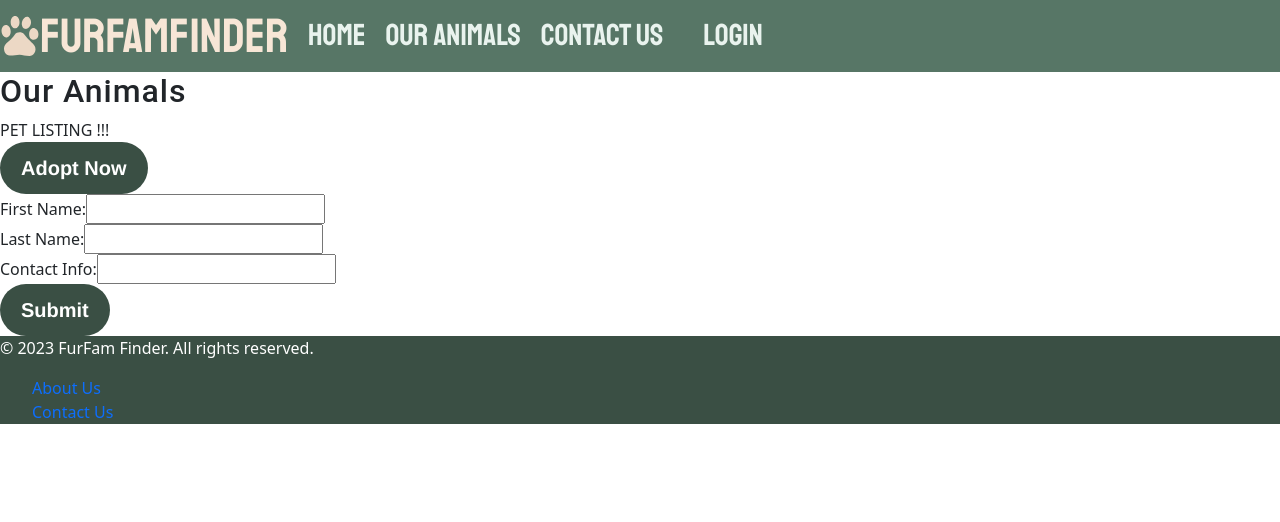
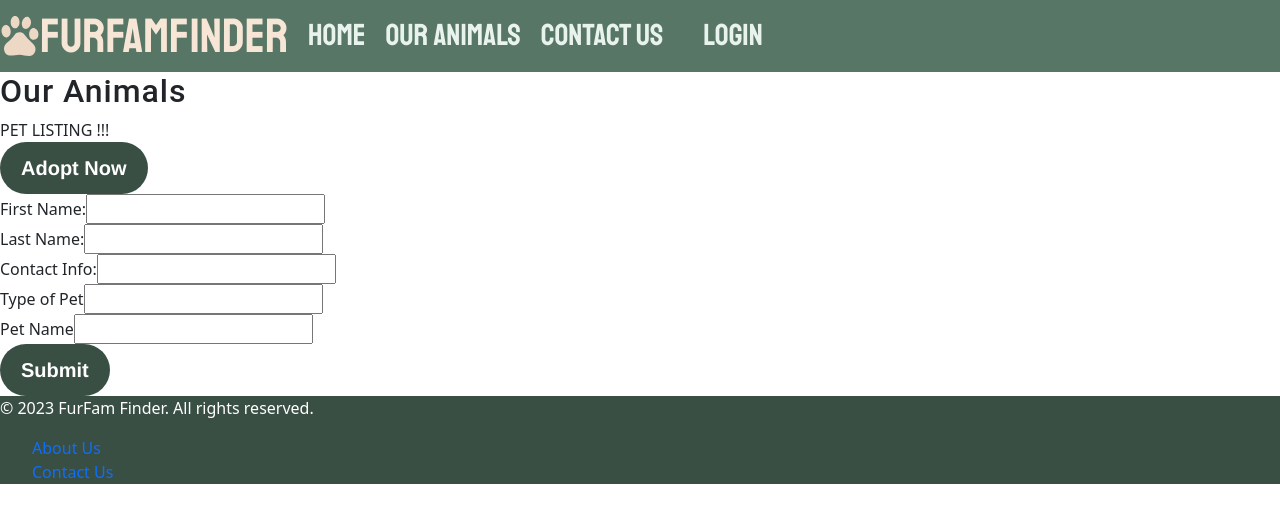
Before and after one commit to GalePerez/furfam-finder, a React (Vite) app: page /our-animals in a window 1280 px wide. Both pictures are taken after a click on the button "Adopt Now". Shown: the top 522 px of the page. Built offline with nearby package versions, Linux system fonts and the light colour scheme; a web font is replaced by a local one.

Commit message:
Fixed adoptionform

```diff
--- a/src/components/AdoptionForm.jsx
+++ b/src/components/AdoptionForm.jsx
@@ -6,6 +6,8 @@ const validationSchema = Yup.object().shape({
   firstName: Yup.string().required('First name is required'),
   lastName: Yup.string().required('Last name is required'),
   contactInfo: Yup.string().required('Contact info is required'),
+  typeOfPet: Yup.string().required('Type of pet is required'),
+  PetName: Yup.string().required('Pet name is required'),
 
 });
 
@@ -14,6 +16,9 @@ function AdoptionForm({ onSubmit }) {
     firstName: '',
     lastName: '',
     contactInfo: '',
+    typeOfPet: '',
+    PetName:''
+
 
   };
 
@@ -40,6 +45,18 @@ function AdoptionForm({ onSubmit }) {
           <ErrorMessage name="contactInfo" component="div" />
         </div>
 
+        <div>
+            <label htmlFor="typeOfPet">Type of Pet</label>
+            <Field type="text" id="typeOfPet" name="typeOfPet" />
+            <ErrorMessage name="typeOfPet" component="div" />
+          </div>
+
+          <div>
+            <label htmlFor="PetName">Pet Name</label>
+            <Field type="text" id="PetName" name="PetName" />
+            <ErrorMessage name="PetName" component="div" />
+          </div>
+
         <button type="submit">Submit</button>
       </Form>
     </Formik>
--- a/src/pages/OurAnimals.jsx
+++ b/src/pages/OurAnimals.jsx
@@ -8,6 +8,13 @@ function OurAnimals() {
     setShowAdoptionForm(!showAdoptionForm);
   };
 
+  const handleSubmit = async (values, actions) => {
+    // Your submission logic here
+
+    actions.resetForm();
+    setShowAdoptionForm(false);
+  }
+
   return (
     <div>
       <h2>Our Animals</h2>
@@ -15,7 +22,7 @@ function OurAnimals() {
       <button onClick={toggleAdoptionForm}>Adopt Now</button>
 
 
-      {showAdoptionForm && <AdoptionForm />}
+      {showAdoptionForm && <AdoptionForm onSubmit={handleSubmit} />}
 
 
     </div>
```
